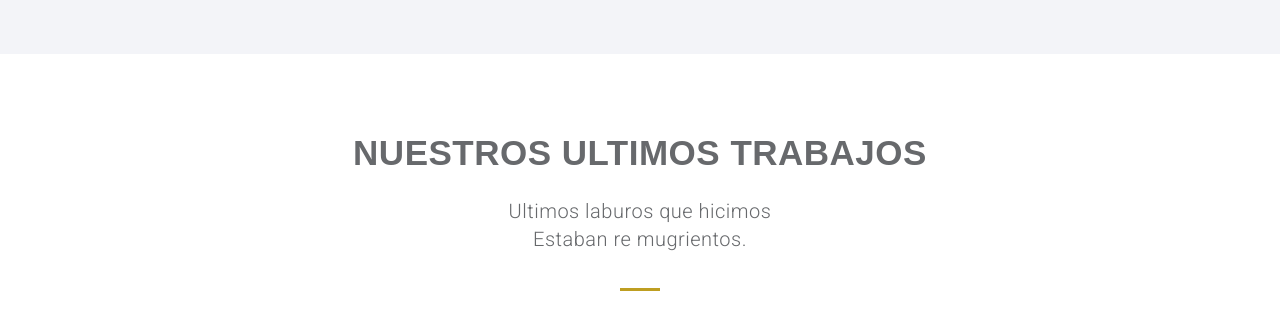
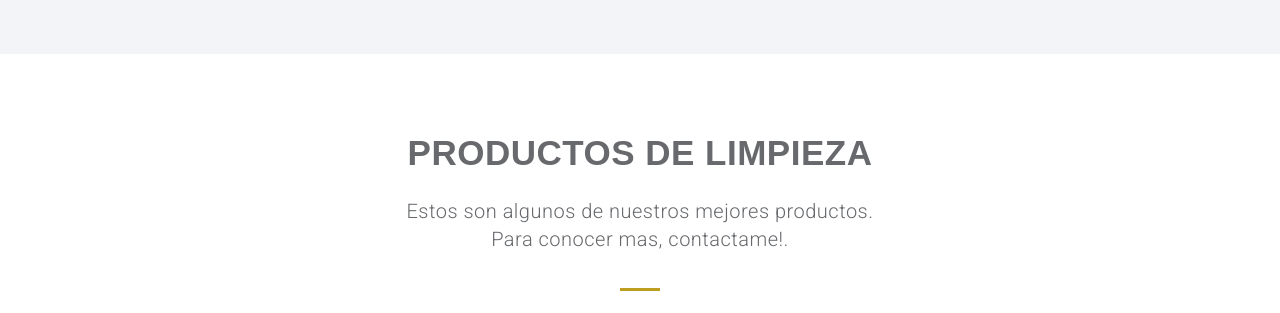
Before and after one commit to lukasbrz/1833garage, a plain HTML site: page index.html in a window 1280 px wide. Shown: the part 1220-1533 px from the top of the page. Drawn offline with Linux system fonts and the light colour scheme.

Commit message:
Update index.html

```diff
--- a/index.html
+++ b/index.html
@@ -148,8 +148,8 @@
       <div class="container">
         <div class="row">
           <div class="col-md-12 text-center">
-            <h2 class="service-title pad-bt15">Nuestros ultimos trabajos</h2>
-            <p class="sub-title pad-bt15">Ultimos laburos que hicimos<br>Estaban re mugrientos.</p>
+            <h2 class="service-title pad-bt15">Productos de limpieza</h2>
+            <p class="sub-title pad-bt15">Estos son algunos de nuestros mejores productos.<br>Para conocer mas, contactame!.</p>
             <hr class="bottom-line">
           </div>
           <div class="col-md-4 col-sm-6 col-xs-12 portfolio-item padding-right-zero mr-btn-15">
```
